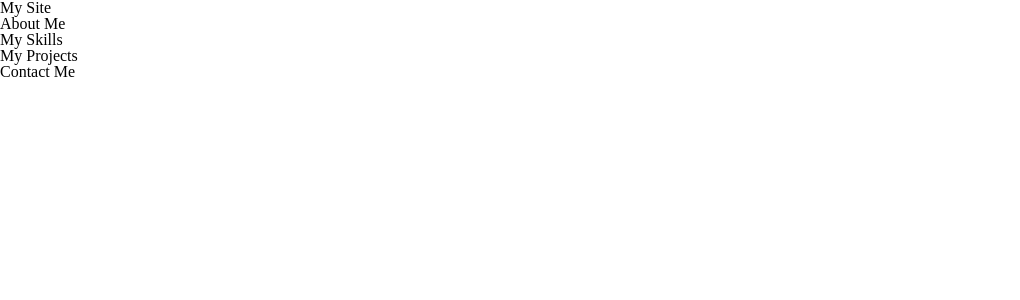
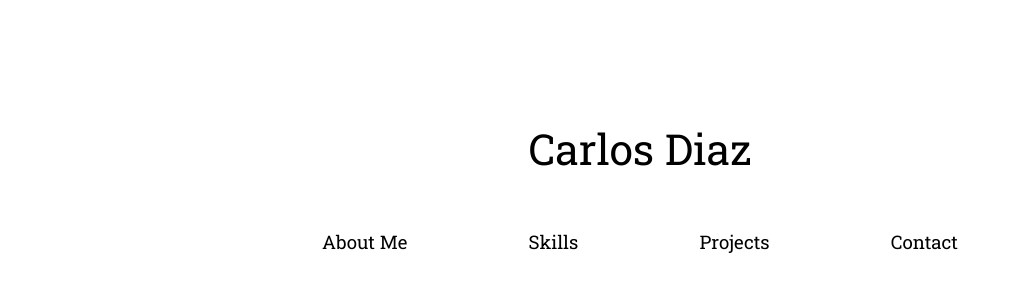
Before and after one commit to bycdiaz/portfolio, a React (Create React App) app: page / in a window 1280 px wide. Shown: the top 300 px of the page, without its empty margins (0-1020 px from the left). Built offline with nearby package versions, Linux system fonts and the light colour scheme.

Commit message:
Adds header and nav elements.

```diff
--- a/src/App.js
+++ b/src/App.js
@@ -1,19 +1,11 @@
 import React from 'react';
 import Header from "./components/Header";
-import Bio from "./components/Bio";
-import Skills from "./components/Skills";
-import Projects from "./components/Projects";
-import Contact from "./components/Contact";
-
+import "./styles/app.css"
 
 function App() {
   return (
-    <div className="App">
-      <Header title="My Site"/>
-      <Bio title="About Me" />
-      <Skills title="My Skills"/>
-      <Projects title="My Projects"/>
-      <Contact title="Contact Me"/>
+    <div className="app">
+      <Header title="Carlos Diaz"/>
     </div>
   );
 }
--- a/src/components/Bio.js
+++ /dev/null
@@ -1,11 +0,0 @@
-import React from 'react';
-
-function Bio(props) {
-  return (
-    <h1>
-      {props.title}
-    </h1>
-  );
-}
-
-export default Bio;
--- a/src/components/Contact.js
+++ /dev/null
@@ -1,11 +0,0 @@
-import React from 'react';
-
-function Contact(props) {
-  return (
-    <h1>
-      {props.title}
-    </h1>
-  );
-}
-
-export default Contact;
--- a/src/components/Header.js
+++ b/src/components/Header.js
@@ -1,10 +1,15 @@
 import React from 'react';
+import NavMenu from "./NavMenu";
+import "../styles/header.css";
 
 function Header(props) {
   return (
-    <h1>
-      {props.title}
-    </h1>
+    <div className="header">
+      <h1 className="title">
+        {props.title}
+      </h1>
+      <NavMenu />
+    </div>
   );
 }
 
--- /dev/null
+++ b/src/components/NavMenu.js
@@ -0,0 +1,15 @@
+import React from 'react';
+import "../styles/navmenu.css"
+
+function NavMenu(props) {
+  return (
+    <ul className="nav-bar">
+      <li className="nav-item">About Me</li>
+      <li className="nav-item">Skills</li>
+      <li className="nav-item">Projects</li>
+      <li className="nav-item">Contact</li>
+    </ul>
+  );
+}
+
+export default NavMenu;
--- a/src/components/Projects.js
+++ /dev/null
@@ -1,11 +0,0 @@
-import React from 'react';
-
-function Projects(props) {
-  return (
-    <h1>
-      {props.title}
-    </h1>
-  );
-}
-
-export default Projects;
--- a/src/components/Skills.js
+++ /dev/null
@@ -1,11 +0,0 @@
-import React from 'react';
-
-function Skills(props) {
-  return (
-    <h1>
-      {props.title}
-    </h1>
-  );
-}
-
-export default Skills;
--- /dev/null
+++ b/src/styles/app.css
@@ -0,0 +1,6 @@
+@import url("https://fonts.googleapis.com/css2?family=Roboto+Slab&display=swap");
+
+.app {
+  margin: 10% 0%;
+  font-family: "Roboto Slab", serif;
+}
--- /dev/null
+++ b/src/styles/header.css
@@ -0,0 +1,10 @@
+.header {
+  display: flex;
+  flex-direction: column;
+  align-items: center;
+}
+
+.title {
+  font-size: 32pt;
+  margin-bottom: 60px;
+}
--- /dev/null
+++ b/src/styles/navmenu.css
@@ -0,0 +1,17 @@
+.nav-bar {
+  display: flex;
+  flex-direction: row;
+  justify-content: space-between;
+  width: 50%;
+}
+
+.nav-item {
+  font-size: 14pt;
+  padding: 2px;
+}
+
+.nav-item:hover {
+  cursor: pointer;
+  text-shadow: 2px 2px 3px #000000be;
+  transition: text-shadow 0.2s ease-in-out;
+}
```
